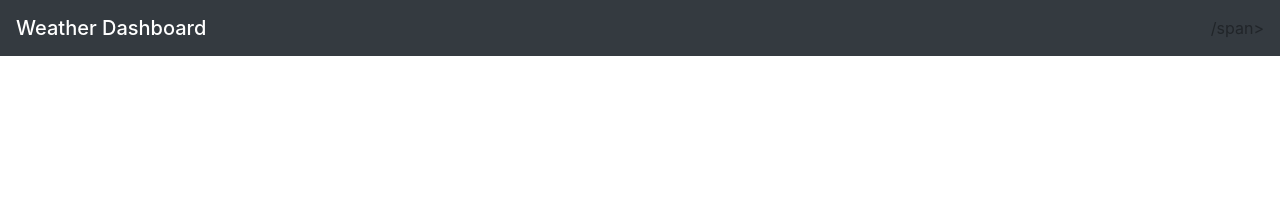
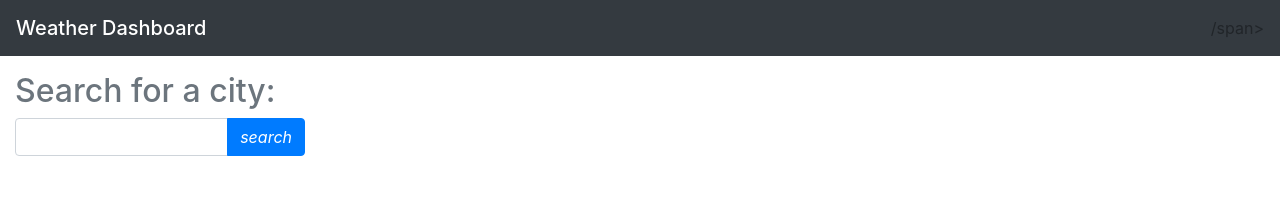
Before and after one commit to mmomin11/weather_dashboard, a plain HTML site: page index.html in a window 1280 px wide. Drawn offline with nearby package versions, Linux system fonts and the light colour scheme.

Commit message:
add container for search area and display

```diff
--- a/index.html
+++ b/index.html
@@ -19,10 +19,34 @@
       </nav>
 
     <!-- create a container -->
+    <div class="container-fluid">
+        <div class="row mt-3">
+            <!-- create first area for search area -->
+            <div class="col-md-3 searcharea">
+                <h2 class="text-secondary">Search for a city:</h2>
+                <div class="input-group mb-3">
+                    <input type="text" class="form-control" id="searchinput" type="search" aria-label="Search">
+                    <div class="input-group-append">
+                        <button class="btn btn-primary" id="searchbtn" type="submit">
+                            <i class="material-icons">search</i>
+                        </button>
+                    </div>
+                </div>
+                <div class="mt-5" id="prevSearches">
+                </div>
+            </div>
+            <!-- second area for the display of the current weather or weather selected city. -->
+            <div class="col-md-9">
+                <div class="container" id="earthforecast">
+                </div>
+            </div>
+        </div>
 
-    <!-- create first area for search area -->
+    </div>
 
-    <!-- second area for the display of the current weather or weather selected city. -->
+
+
+
 
     <!-- include script files, bootstrap js CDN, jQuery, and pooper.js -->
     <script src="https://code.jquery.com/jquery-3.4.1.min.js" integrity="sha256-CSXorXvZcTkaix6Yvo6HppcZGetbYMGWSFlBw8HfCJo=" crossorigin="anonymous"></script>
```
